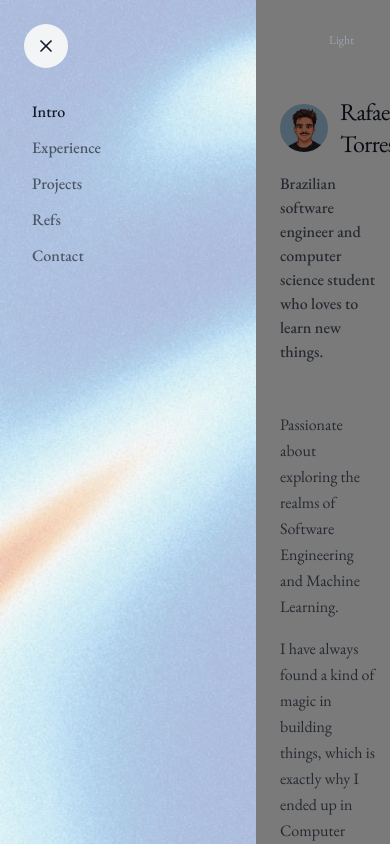
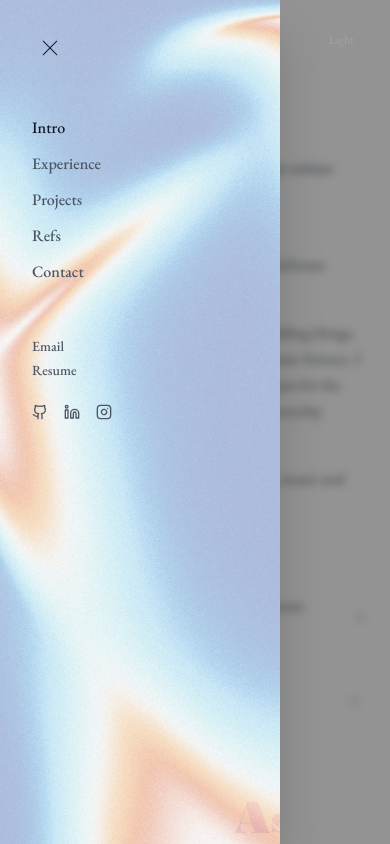
Before and after one commit to rafaeltorresng/rafaeltorresng.github.io, a React (Vite) app: page / in a window 390 px wide. Both pictures are taken after a click on the button 46 px from the left and 46 px from the top of the page. Shown: the top 844 px of the page. Built offline with nearby package versions, Linux system fonts and the light colour scheme.

Commit message:
UX mobile sidebar

```diff
--- a/src/components/MobileNav.jsx
+++ b/src/components/MobileNav.jsx
@@ -1,10 +1,22 @@
-import { useState } from 'react'
+import { useState, useEffect } from 'react'
 import { motion, AnimatePresence } from 'framer-motion'
 import { Menu, X, Github, Linkedin, Instagram } from 'lucide-react'
 import { NavLink } from 'react-router-dom'
 
 const MobileNav = ({ darkMode }) => {
     const [isOpen, setIsOpen] = useState(false)
+
+    // Lock body scroll when menu is open
+    useEffect(() => {
+        if (isOpen) {
+            document.body.style.overflow = 'hidden'
+        } else {
+            document.body.style.overflow = ''
+        }
+        return () => {
+            document.body.style.overflow = ''
+        }
+    }, [isOpen])
 
     const navLinks = [
         { name: 'Intro', path: '/' },
@@ -14,18 +26,68 @@ const MobileNav = ({ darkMode }) => {
         { name: 'Contact', path: '/contact' },
     ]
 
+    const sidebarVariants = {
+        closed: {
+            x: '-100%',
+            transition: {
+                type: 'spring',
+                damping: 40,
+                stiffness: 400
+            }
+        },
+        open: {
+            x: 0,
+            transition: {
+                type: 'spring',
+                damping: 30,
+                stiffness: 300
+            }
+        }
+    }
+
+    const staggeredLinksVariants = {
+        hidden: { opacity: 0, y: 10 },
+        visible: (i) => ({
+            opacity: 1,
+            y: 0,
+            transition: {
+                delay: 0.1 + i * 0.05,
+                ease: 'easeOut'
+            }
+        })
+    }
+
     return (
         <div className="lg:hidden">
             {/* Menu Button */}
             <button
                 onClick={() => setIsOpen(!isOpen)}
-                className={`fixed top-6 left-6 z-50 p-3 rounded-full transition-colors ${
-                    darkMode
-                        ? 'bg-gray-800 hover:bg-gray-700 text-white'
-                        : 'bg-gray-100 hover:bg-gray-200 text-gray-900'
+                className="fixed top-8 left-8 z-50 p-2 focus:outline-none group"
+                aria-label={isOpen ? "Close menu" : "Open menu"}
+            >
+                <div className="w-5 h-4 relative flex flex-col justify-between">
+                    <motion.span
+                        animate={isOpen ? { rotate: 45, y: 7.5 } : { rotate: 0, y: 0 }}
+                        transition={{ type: "spring", stiffness: 300, damping: 25 }}
+                        className={`w-full h-[1.2px] block rounded-full transition-colors duration-300 origin-center ${
+                            darkMode ? 'bg-white' : 'bg-gray-900'
                         }`}
-            >
-                {isOpen ? <X size={20} /> : <Menu size={20} />}
+                    />
+                    <motion.span
+                        animate={isOpen ? { opacity: 0, x: -10 } : { opacity: 1, x: 0 }}
+                        transition={{ duration: 0.2 }}
+                        className={`w-full h-[1.2px] block rounded-full transition-colors duration-300 ${
+                            darkMode ? 'bg-white' : 'bg-gray-900'
+                        }`}
+                    />
+                    <motion.span
+                        animate={isOpen ? { rotate: -45, y: -7.5 } : { rotate: 0, y: 0 }}
+                        transition={{ type: "spring", stiffness: 300, damping: 25 }}
+                        className={`w-full h-[1.2px] block rounded-full transition-colors duration-300 origin-center ${
+                            darkMode ? 'bg-white' : 'bg-gray-900'
+                        }`}
+                    />
+                </div>
             </button>
 
             {/* Mobile Menu Overlay */}
@@ -38,58 +100,59 @@ const MobileNav = ({ darkMode }) => {
                             animate={{ opacity: 1 }}
                             exit={{ opacity: 0 }}
                             onClick={() => setIsOpen(false)}
-                            className="fixed inset-0 bg-black/50 z-40 lg:hidden"
+                            className="fixed inset-0 bg-black/40 backdrop-blur-sm z-40 lg:hidden"
                         />
 
                         {/* Menu Panel */}
                         <motion.div
-                            initial={{ x: '-100%' }}
-                            animate={{ x: 0 }}
-                            exit={{ x: '-100%' }}
-                            transition={{ type: 'spring', damping: 25, stiffness: 200 }}
-                            className={`fixed top-0 left-0 h-full w-64 z-40 overflow-y-auto relative ${
+                            variants={sidebarVariants}
+                            initial="closed"
+                            animate="open"
+                            exit="closed"
+                            className={`fixed top-0 left-0 h-full w-[280px] z-40 shadow-2xl overflow-hidden ${
                                 darkMode ? 'bg-[#0a0a0a]' : 'bg-[#f5f5f5]'
                             }`}
                         >
-                            {/* Dark mode background */}
+                            {/* Background Images with better handling */}
+                            <div className="absolute inset-0 z-0 overflow-hidden pointer-events-none">
                                 <div
-                                className="absolute inset-0 transition-opacity duration-500"
+                                    className="absolute inset-0 transition-opacity duration-700"
                                     style={{
                                         backgroundImage: `url(${import.meta.env.BASE_URL}IMG_3122.JPG)`,
                                         backgroundPosition: 'top center',
                                         backgroundSize: 'cover',
-                                    opacity: darkMode ? 0.6 : 0,
-                                    zIndex: 0
+                                        opacity: darkMode ? 0.5 : 0,
                                     }}
                                 />
-
-                            {/* Light mode background */}
                                 <div
-                                className="absolute inset-0 transition-opacity duration-500"
+                                    className="absolute inset-0 transition-opacity duration-700"
                                     style={{
                                         backgroundImage: `url(${import.meta.env.BASE_URL}IMG_3124%202.JPG)`,
                                         backgroundPosition: 'top center',
                                         backgroundSize: 'cover',
-                                    opacity: darkMode ? 0 : 0.6,
-                                    zIndex: 0
+                                        opacity: darkMode ? 0 : 0.5,
                                     }}
                                 />
-
-                            {/* Overlay for better text readability */}
                                 <div
-                                className="absolute inset-0 transition-colors duration-500"
+                                    className="absolute inset-0 transition-colors duration-700"
                                     style={{
-                                    backgroundColor: darkMode ? 'rgba(10, 10, 10, 0.5)' : 'rgba(245, 245, 245, 0.5)',
-                                    zIndex: 1
+                                        backgroundColor: darkMode ? 'rgba(10, 10, 10, 0.4)' : 'rgba(245, 245, 245, 0.4)',
                                     }}
                                 />
+                            </div>
 
-                            <div className="px-8 pt-24 pb-12 flex flex-col h-full relative z-10">
-                                {/* Navigation - Top */}
-                                <nav className="flex-1 space-y-1">
-                                    {navLinks.map((link) => (
+                            <div className="relative z-10 flex flex-col h-full pt-28 px-8 pb-10 overflow-y-auto scrollbar-hide">
+                                {/* Navigation */}
+                                <nav className="space-y-1">
+                                    {navLinks.map((link, i) => (
+                                        <motion.div
+                                            key={link.path}
+                                            custom={i}
+                                            variants={staggeredLinksVariants}
+                                            initial="hidden"
+                                            animate="visible"
+                                        >
                                             <NavLink
-                                            key={link.path}
                                                 to={link.path}
                                                 onClick={() => setIsOpen(false)}
                                                 className={({ isActive }) =>
@@ -106,12 +169,17 @@ const MobileNav = ({ darkMode }) => {
                                             >
                                                 {link.name}
                                             </NavLink>
+                                        </motion.div>
                                     ))}
                                 </nav>
 
-                                {/* Contact & Social */}
-                                <div className="space-y-6">
-                                    {/* Email & Resume */}
+                                {/* Contact & Social - Pushed to allow natural flow but always reachable */}
+                                <motion.div
+                                    className="mt-12 sm:mt-auto space-y-6"
+                                    initial={{ opacity: 0 }}
+                                    animate={{ opacity: 1 }}
+                                    transition={{ delay: 0.4 }}
+                                >
                                     <div className="space-y-1">
                                         <a
                                             href="mailto:rafaeltorresng@gmail.com"
@@ -169,7 +237,7 @@ const MobileNav = ({ darkMode }) => {
                                             <Instagram size={16} />
                                         </a>
                                     </div>
-                                </div>
+                                </motion.div>
                             </div>
                         </motion.div>
                     </>
```
Lines whose indentation alone changed are shown as unchanged.
